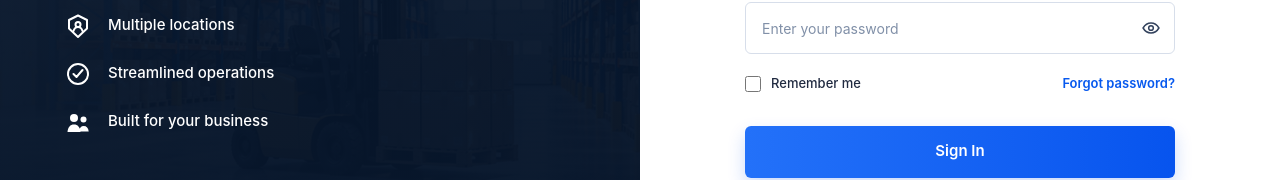
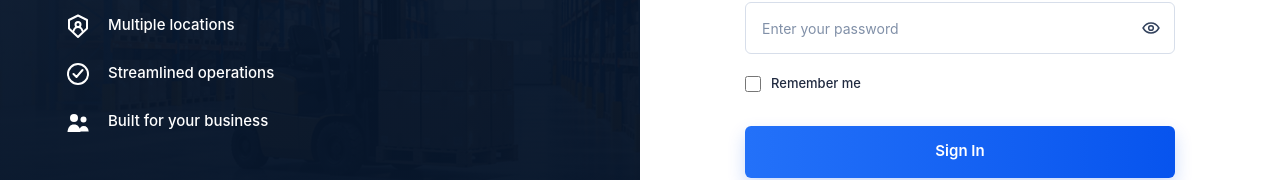
Before and after one commit to AhmadEdais/Multi-Tenant-Warehouse-Management-System, an Angular app in the folder WMS-Frontend/: page /login in a window 1280 px wide. Shown: the part 433-613 px from the top of the page. Built offline with nearby package versions, Linux system fonts and the light colour scheme.

Commit message:
remove forgot password

```diff
--- a/WMS-Frontend/src/app/features/auth/login/login.html
+++ b/WMS-Frontend/src/app/features/auth/login/login.html
@@ -49,7 +49,7 @@
       }
     </div>
 
-    <div class="mt-5 flex items-center justify-between gap-4 text-[13px]">
+    <div class="mt-5 text-[13px]">
       <label class="flex items-center gap-2.5 font-medium text-[#202a40]" for="remember-me">
         <input
           class="h-4 w-4 cursor-pointer rounded border-[#bac5d5] text-blue-600 focus:ring-blue-500"
@@ -60,7 +60,6 @@
         />
         Remember me
       </label>
-      <a class="font-semibold text-[#0759ee] hover:underline" href="#">Forgot password?</a>
     </div>
     @if (loginError()) {
       <div
@@ -78,5 +77,4 @@
       {{ isSubmitting() ? 'Signing in...' : 'Sign In' }}
     </button>
   </form>
-
 </section>
```
